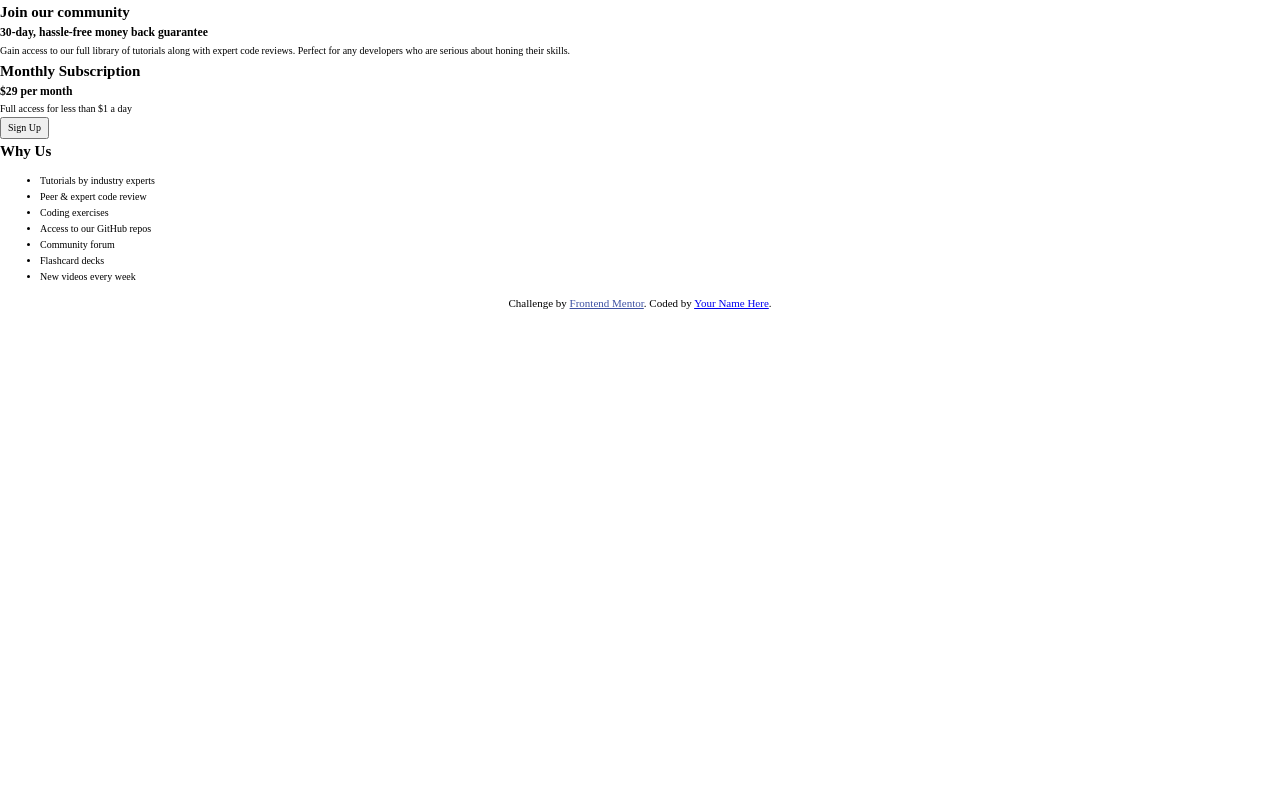
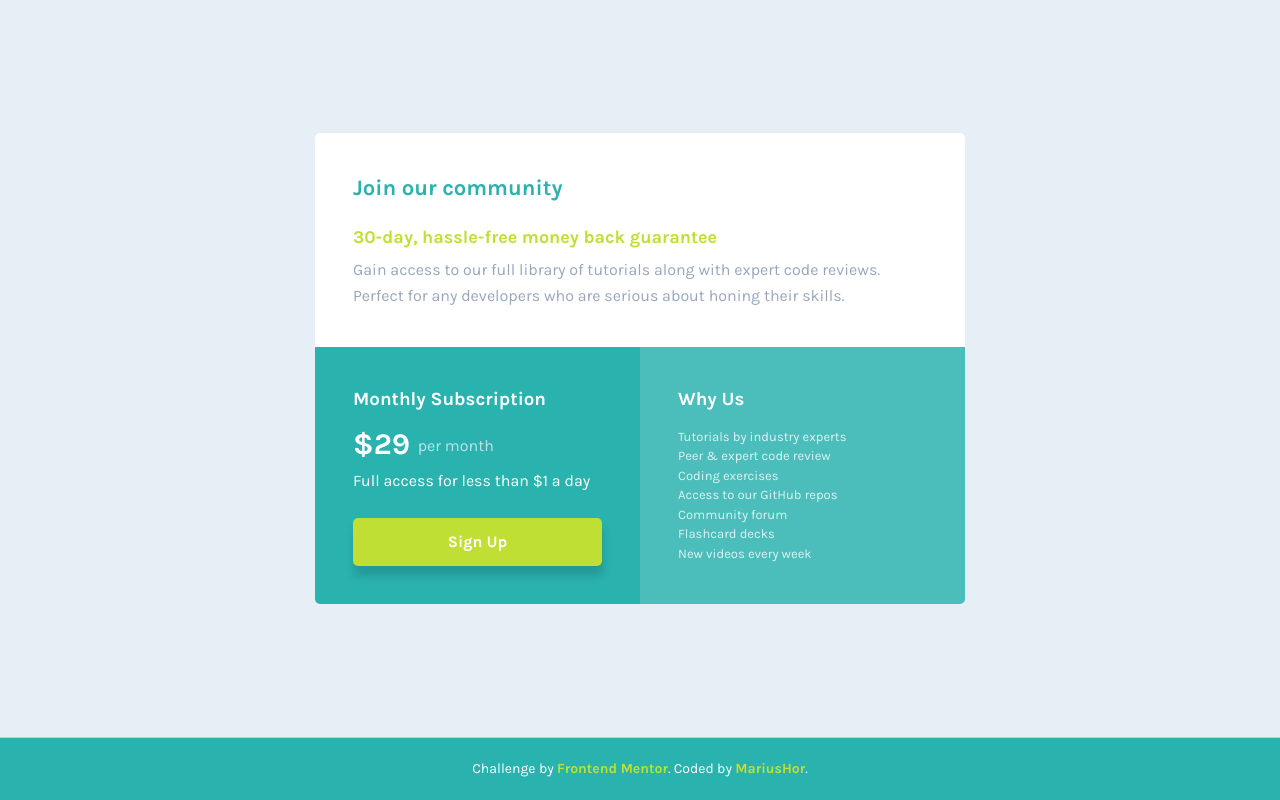
Before and after one commit to MariusHor/Single-price-grid-component, a plain HTML site: page index.html in a window 1280 px wide. Drawn offline with Linux system fonts and the light colour scheme.

Commit message:
finished working on the desktop layout of the project

```diff
--- a/css/style.css
+++ b/css/style.css
@@ -1,5 +1,5 @@
 /*-----------------------------------*\
- * #CUSTOM PROPERTY
+ * #CUSTOM PROPERTIES
 \*-----------------------------------*/
 
 :root {
@@ -15,7 +15,7 @@
     --fw-400: 400;
     --fw-700: 700;
     /*BORDERS*/
-    --border-radius: 1.5rem;
+    --border-radius: 0.5rem;
 }
 
 /*-----------------------------------*\
@@ -30,6 +30,8 @@ html {
 
 *, *::before, *::after{
     box-sizing: inherit;
+    margin: 0;
+    padding: 0;
 }
 
 /* Remove default margin */
@@ -104,9 +106,14 @@ select {
  * #BASE
 \*-----------------------------------*/
 
-/*-----------------------------------*\
- * #COMPONENTS
-\*-----------------------------------*/
+body {
+    font-size: var(--fs-body);
+    font-family: var(--ff-primary);
+    background: var(--clr-light-grey);
+    min-height: 100vh;
+    display: flex;
+    flex-direction: column;
+}
 
 .header__visually-hidden {
     border: 0;
@@ -122,11 +129,158 @@ select {
     white-space: nowrap; /* added line to stop words getting smushed together (as they go onto seperate lines and some screen readers do not understand line feeds as a space */
 }
 
-.footer__attribution {
-    font-size: 11px;
-    text-align: center;
+.main {
+    display: flex;
+    align-items: center;
+    flex: 1;
+    padding: 7.5rem 2rem;
 }
 
-.footer__link {
-    color: hsl(228, 45%, 44%);
+.footer {
+    position: sticky;
+    top: 100vh;
+    padding: 2rem;
+    border-top: solid 1px #cacacd;
+    font-size: inherit;
+    font-size: 1.4rem;
+    text-align: center;
+    background: var(--clr-cyan);
+    color: white;
 }
+
+.link {
+    color: var(--clr-bright-yellow);
+    font-weight: 700;
+    text-decoration: none;
+}
+
+/*-----------------------------------*\
+ * #COMPONENTS
+\*-----------------------------------*/
+
+.card {
+    max-width: 32rem;
+    margin: 0 auto;
+    border-radius: var(--border-radius);
+    overflow: hidden;
+}
+
+.card__container {
+    padding: 2.3rem;
+}
+
+.card__top {
+    background: #fff;
+}
+
+.card__header {
+    color: var(--clr-cyan);
+    font-size: 2rem;
+    margin-bottom: 2rem;
+}
+
+.card__subheader {
+    color: var(--clr-bright-yellow);
+    font-size: 1.6rem;
+    line-height: 1.3;
+    margin-bottom: 1.7rem;
+}
+
+.card__details {
+    color: var(--clr-grayish-blue);
+    font-size: 1.4rem;
+    font-weight: 400;
+    margin-bottom: 1rem;
+}
+
+.subscription {
+    background: var(--clr-cyan);
+    color: #fff;
+}
+
+.subscription__header {
+    margin-bottom: 0.5rem;
+}
+
+.subscription__price {
+    font-size: 3rem;
+    font-weight: 700;
+}
+
+.subscription__price-accent {
+    color: var(--clr-light-grey);
+    opacity: 0.8;
+    font-size: var(--fs-body);
+    vertical-align: middle;
+    font-weight: 400;
+}
+
+.subscription__details {
+    margin-bottom: 2.5rem;
+}
+
+.sign-up-btn {
+    display: block;
+    text-decoration: none;
+    text-align: center;
+    background: var(--clr-bright-yellow);
+    padding: 1.1rem;
+    border-radius: 0.5rem;
+    border: 0;
+    width: 100%;
+    color: #fff;
+    font-weight: 700;
+    cursor: pointer;
+    box-shadow: 1px 10px 10px rgba(0, 0, 0, 15%);
+}
+
+.card__bottom {
+    background: hsl(179, 47%, 52%);
+    color: #fff;
+}
+
+.card__about {
+    margin-bottom: 1.2rem;
+}
+
+.card__features {
+    font-size: 1.3rem;
+    line-height: 1.5;
+    list-style: none;
+    opacity: 0.8;
+}
+
+
+/*-----------------------------------*\
+ * #MEDIA QUERIES
+\*-----------------------------------*/
+
+@media only screen and (min-width: 48rem) {
+    .card {
+        max-width: 65rem;
+        display: grid;
+        grid-template-columns: repeat(2, 1fr);
+    }
+
+    .card__top {
+        grid-column: 1/3;
+    }
+
+    .card__container {
+        padding: 3.8rem;
+    }
+
+    .card__header {
+        font-size: 2.2rem;
+    }
+
+    .card__subheader {
+        font-size: 1.8rem;
+        margin-bottom: 0.8rem;
+    }
+
+    .card__details {
+        font-size: 1.6rem;
+        margin-bottom: 0;
+    }
+}
--- a/index.html
+++ b/index.html
@@ -11,26 +11,40 @@
     <link href="https://fonts.googleapis.com/css2?family=Karla:wght@400;700&display=swap" rel="stylesheet">
   </head>
   <body>
+    <!--header-->
     <header class="header">
       <h1 class="header__visually-hidden">Single Price Grid Component</h1>
     </header>
+    <!--END of header-->
+    <!--main-->
     <main class="main">
+      <!--card-->
       <div class="card">
+        <!--card top-->
         <div class="card__top">
+          <div class="card__container">
             <h2 class="card__header">Join our community</h2>
-          <h3 class="card__subheader">30-day, hassle-free money back guarantee</h3>
+            <p class="card__subheader"><strong>30-day, hassle-free money back guarantee</strong></p>
             <p class="card__details">Gain access to our full library of tutorials along with expert code reviews.
               Perfect for any developers who are serious about honing their skills.</p>
           </div>
+        </div>
+        <!--END of card top-->
+        <!--subscription-->
         <div class="subscription">
-          <h2 class="subscription__header">Monthly Subscription</h2>
-          <h3 class="subscription__price">&dollar;29 per month</h3>
+          <div class="card__container">
+            <h3 class="subscription__header">Monthly Subscription</h3>
+            <p class="subscription__price">&dollar;29 <span class="subscription__price-accent">per month</span></p>
             <p class="subscription__details">Full access for less than &dollar;1 a day</p>
-          <button class="sign-up-btn">Sign Up</button>
+            <a class="sign-up-btn" href="#" aria-label="Sign Up Here!">Sign Up</a>
           </div>
+        </div>
+        <!--END of subscription-->
+        <!--card bottom-->
         <div class="card__bottom">
-          <h2 class="card__about">Why Us</h2>
-          <ul class="card__bottom-nav">
+          <div class="card__container">
+            <h3 class="card__about">Why Us</h3>
+            <ul class="card__features">
               <li>Tutorials by industry experts</li>
               <li>Peer &amp; expert code review</li>
               <li>Coding exercises</li>
@@ -41,12 +55,18 @@
             </ul>
           </div>
         </div>
+        <!--END of card bottom-->
+      </div>
+      <!--END of card-->
     </main>
+    <!--END of main-->
+    <!--footer-->
     <footer class="footer">
       <p class="footer__attribution">
-        Challenge by <a class="footer__link" href="https://www.frontendmentor.io?ref=challenge" target="_blank">Frontend Mentor</a>.
-        Coded by <a href="#">Your Name Here</a>.
+        Challenge by <a class="link" href="https://www.frontendmentor.io?ref=challenge" target="_blank">Frontend Mentor</a>.
+        Coded by <a class="link" target="_blank" href="https://www.frontendmentor.io/profile/MariusHor">MariusHor</a>.
       </p>
     </footer>
+    <!--END of footer-->
   </body>
 </html>
```
Lines whose indentation alone changed are shown as unchanged.
